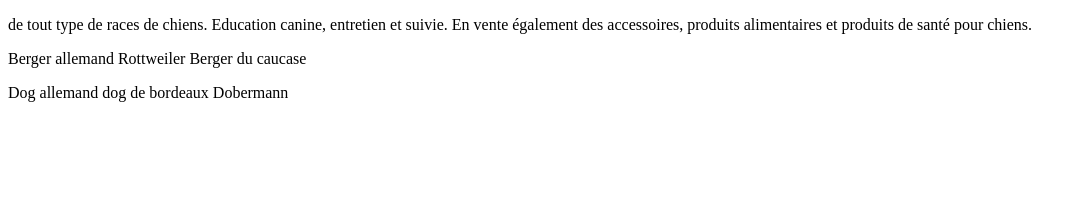
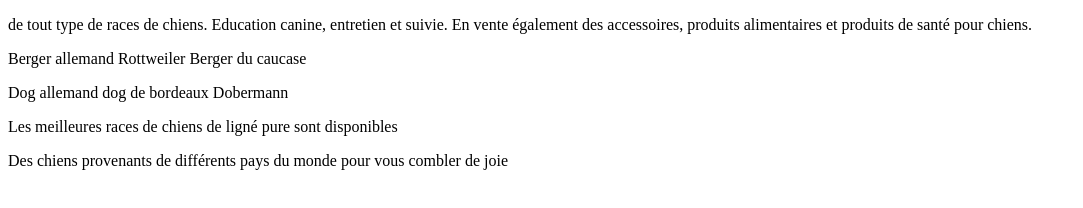
Before and after one commit to Overchkin/git-mon-cv, a plain HTML site: page index.html in a window 1280 px wide. Shown: the whole page, without its empty margins (0-1083 px from the left). Drawn offline with Linux system fonts and the light colour scheme.

Commit message:
mise en place de la section associations

```diff
--- a/index.html
+++ b/index.html
@@ -20,5 +20,11 @@
       dog de bordeaux
       Dobermann
   </p>
+  <p>
+      Les meilleures races de chiens de ligné pure sont disponibles
+  </p>
+  <p>
+      Des chiens provenants de différents pays du monde pour vous combler de joie
+  </p>
 </body>
 </html>
```
